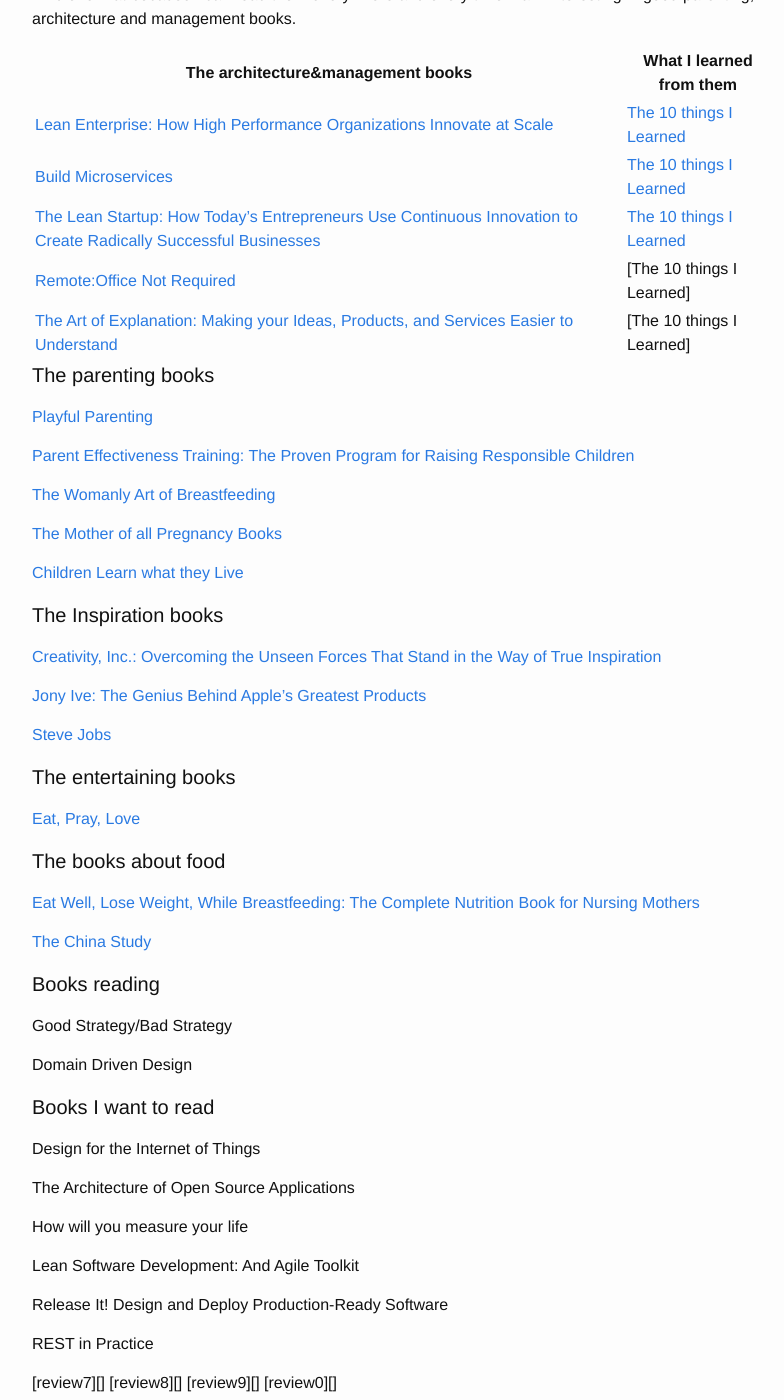
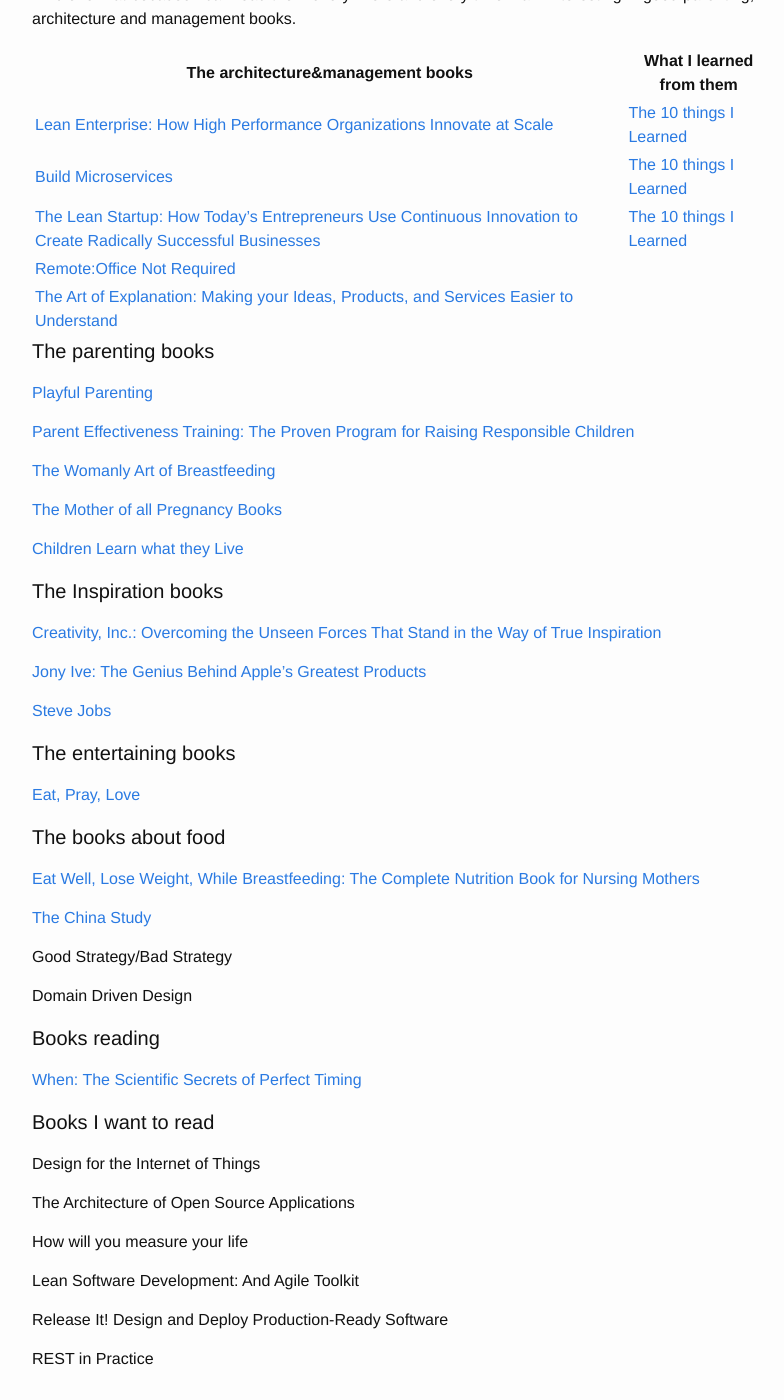
Before and after one commit to melaniaandrisan/melaniaandrisan.github.io, a Jekyll site: the page built from books.md, in a window 1280 px wide and 1400 px high, scrolled down 229 px. Shown: the whole window, without its empty margins (238-1022 px from the left). Built offline with Jekyll 4.4.1, drawn with Linux system fonts in a browser that asks for light colours; comment, search, counter and statistics services are not loaded.

Commit message:
Added more books to the list

```diff
--- a/books.md
+++ b/books.md
@@ -10,8 +10,8 @@ In 2015 I decided to share what I read, so here is a list with the books I read
 |[Lean Enterprise: How High Performance Organizations Innovate at Scale][1]|[The 10 things I Learned][review1]|
 |[Build Microservices][2]|[The 10 things I Learned][review2]|
 |[The Lean Startup: How Today's Entrepreneurs Use Continuous Innovation to Create Radically Successful Businesses][3]|[The 10 things I Learned][review3]
-|[Remote:Office Not Required][4]|[The 10 things I Learned]|
-|[The Art of Explanation: Making your Ideas, Products, and Services Easier to Understand][5]|[The 10 things I Learned]|
+|[Remote:Office Not Required][4]| |
+|[The Art of Explanation: Making your Ideas, Products, and Services Easier to Understand][5]||
 
 
 #### The parenting books
@@ -47,10 +47,13 @@ In 2015 I decided to share what I read, so here is a list with the books I read
 
 [The China Study][16]
 
-#### Books reading
 Good Strategy/Bad Strategy
 
 Domain Driven Design
+
+#### Books reading
+
+[When: The Scientific Secrets of Perfect Timing][17]
 
 #### Books I want to read
 Design for the Internet of Things
@@ -82,20 +85,7 @@ REST in Practice
 [14]:http://amzn.to/1XO2HAH
 [15]:http://amzn.to/1T6DOAW
 [16]:http://amzn.to/1XO2Y6C
-
-[review1]:[http://readlearnlovedo.tumblr.com/post/118768110441/lean-enterprise]
-[review2]:[http://readlearnlovedo.tumblr.com/post/141256400201/building-microservices]
-[review3]:[http://readlearnlovedo.tumblr.com/post/107692798231/the-lean-statup]
-[review4]:[]
-[review5]:[]
-[review6]:[]
-[review7][]
-[review8][]
-[review9][]
-[review0][]
-[review1][]
-[review2][]
-[review3][]
-[review4][]
-[review5][]
-[review6][]
+[17]:https://www.amazon.ca/When-Scientific-Secrets-Perfect-Timing/dp/0735210624/ref=sr_1_1?ie=UTF8&qid=1531611926&sr=8-1&keywords=daniel+pink
+[review1]:http://readlearnlovedo.tumblr.com/post/118768110441/lean-enterprise
+[review2]:http://readlearnlovedo.tumblr.com/post/141256400201/building-microservices
+[review3]:http://readlearnlovedo.tumblr.com/post/107692798231/the-lean-statup
```
